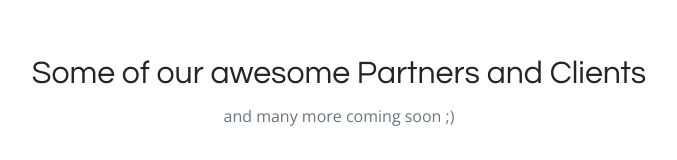
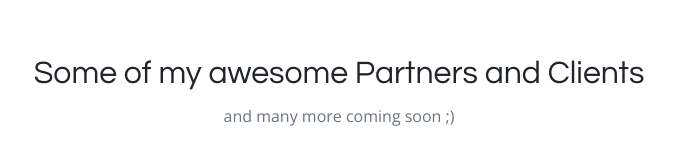
Before and after one commit to RECer/recer.github.io, a plain HTML site: page index.html in a window 1280 px wide. Shown: the part 1554-1714 px from the top of the page, without its empty margins (301-978 px from the left). Drawn offline with nearby package versions, Linux system fonts and the light colour scheme.

Commit message:
Change 'our' to 'my'

```diff
--- a/index.html
+++ b/index.html
@@ -189,7 +189,7 @@
 
 <section class="text-center py-5">
   <div class="container">
-    <h2 class="pt-5 h2">Some of our awesome Partners and Clients</h2>
+    <h2 class="pt-5 h2">Some of my awesome Partners and Clients</h2>
     <p class="text-muted pb-5">and many more coming soon ;)</p>
     <div>
       <div class="row justify-content-center align-items-center">
```
